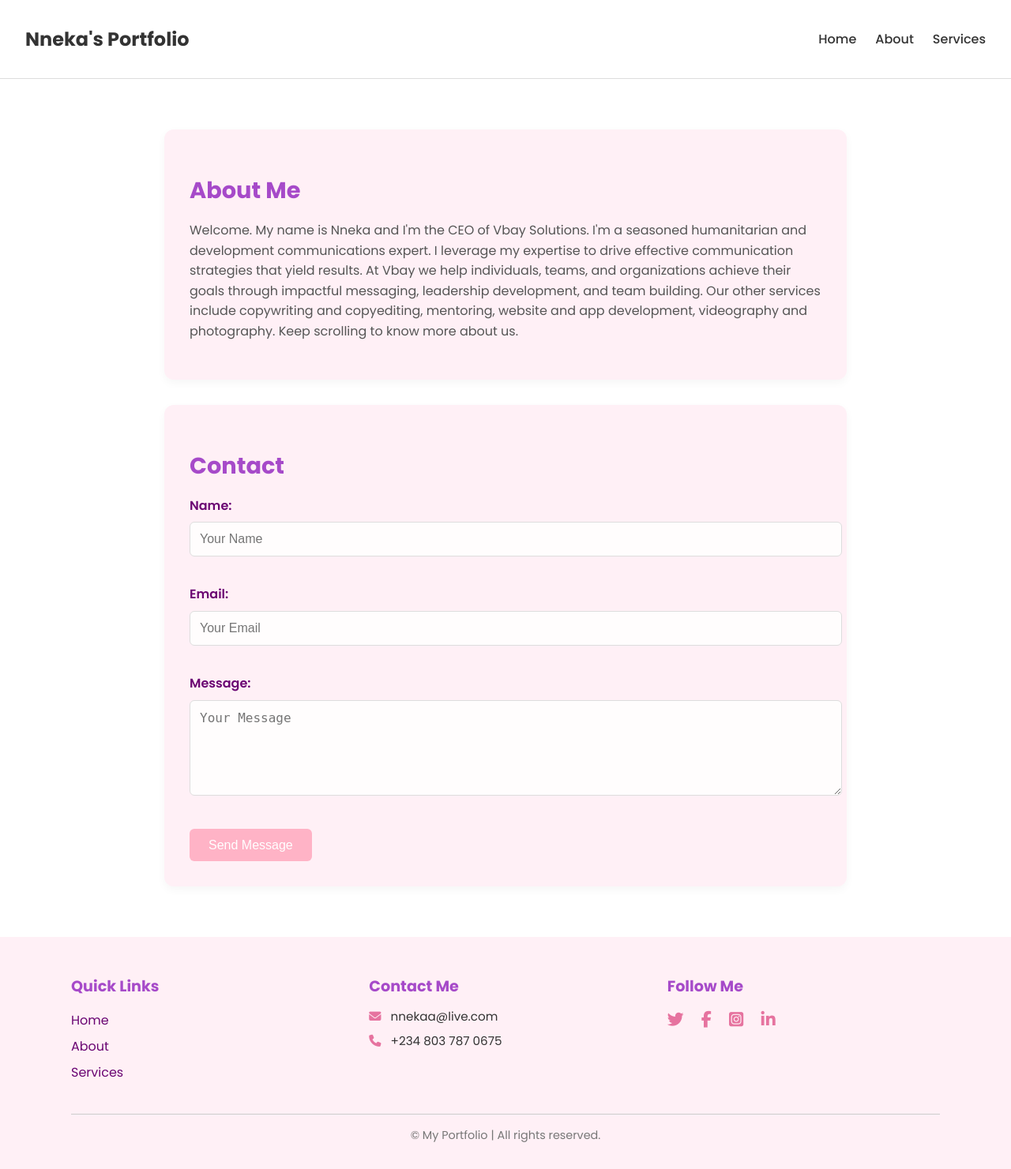
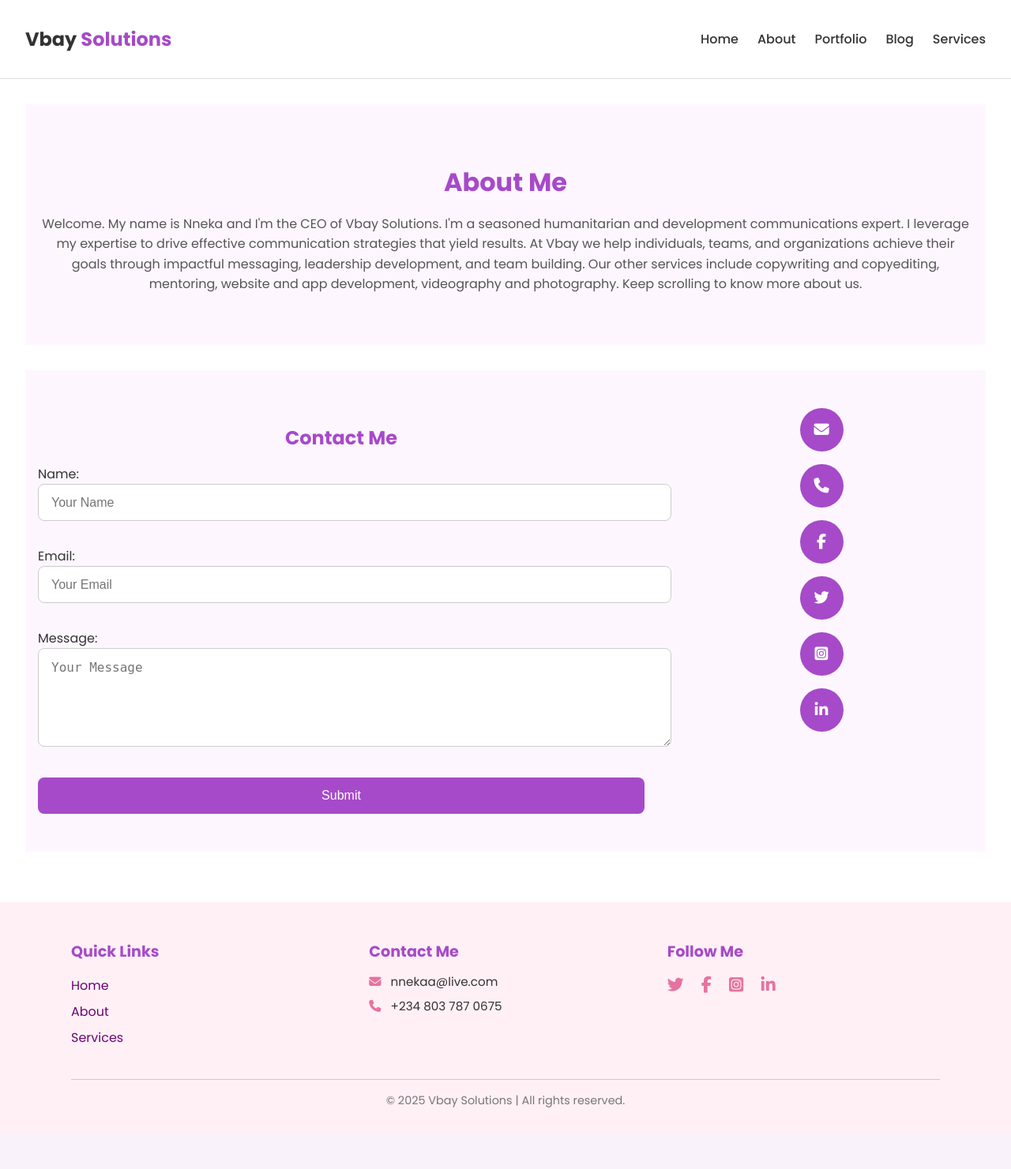
Before and after one commit to githuber-234/Vbay-Solutions, a Django app: page /about/ in a window 1280 px wide. Shown: the whole page at 79% size. After the commit the page ends 1403 px from the top, so only its background shows below. Run offline with Django 5.2, Linux system fonts and the light colour scheme.

Commit message:
Add files via upload

```diff
--- a/manage.py
+++ b/manage.py
@@ -6,7 +6,7 @@ import sys
 
 def main():
     """Run administrative tasks."""
-    os.environ.setdefault('DJANGO_SETTINGS_MODULE', 'nneka_portfolio.settings')
+    os.environ.setdefault('DJANGO_SETTINGS_MODULE', 'vbaysolutions.settings')
     try:
         from django.core.management import execute_from_command_line
     except ImportError as exc:
--- a/portfolio/static/portfolio/about.css
+++ b/portfolio/static/portfolio/about.css
@@ -1,62 +1,135 @@
-.section {
-  padding: 2rem;
-  margin: 2rem auto;
-  max-width: 800px;
-  background-color: #fff0f6;
-  border-radius: 12px;
-  box-shadow: 0 4px 12px rgba(0, 0, 0, 0.04);
+.about {
+  padding: 3rem 1rem;
+  margin: auto;
+  text-align: center;
+  background-color: #fef6ff;
 }
 
-.section h2 {
+.about h2 {
+  font-size: 2rem;
+  margin-bottom: 1rem;
   color: #a64ac9;
-  font-size: 1.8rem;
-  margin-bottom: 1rem;
 }
 
-.section p {
+.about p {
   font-size: 1rem;
   line-height: 1.6;
   color: #555;
 }
 
-form {
-  margin-top: 1rem;
+.contact {
+  display: flex;
+  flex-wrap: wrap;
+  gap: 2rem;
+  padding: 3rem 1rem;
+  margin: 2rem auto;
+  background: #fef6ff;
 }
 
-form label {
-  display: block;
-  margin-bottom: 0.5rem;
-  font-weight: 600;
-  color: #6a0572;
+/* Left side (Form) */
+.contact-left {
+  flex: 2;
 }
 
-form input,
-form textarea {
-  width: 100%;
-  padding: 0.75rem;
-  margin-bottom: 1.2rem;
-  border: 1px solid #ddd;
-  border-radius: 6px;
-  font-size: 1rem;
-  background-color: #fffdfd;
+.contact-form-head h2 {
+  margin-bottom: 1rem;
+  color: #a64ac9;
+  text-align: center;
 }
 
-form textarea {
+/* Form fields */
+.form-control {
+  width: 100%;
+  padding: 0.85rem 1rem;
+  border: 1px solid #ccc;
+  border-radius: 8px;
+  font-size: 1rem;
+  background: #fff;
+  outline: none;
+  margin-bottom: 1rem;
+  transition: all 0.3s ease;
+}
+
+.form-control:focus {
+  border-color: #a64ac9;
+  box-shadow: 0 0 6px rgba(106, 90, 205, 0.3);
+}
+
+textarea.form-control {
   resize: vertical;
 }
 
-/* Submit Button */
-form button {
-  background-color: #ffb3c6;
+/* Submit button */
+.contact-btn {
+  background: #a64ac9;
   color: #fff;
+  padding: 0.9rem;
   border: none;
-  padding: 0.7rem 1.5rem;
+  border-radius: 8px;
   font-size: 1rem;
-  border-radius: 6px;
+  font-weight: 500;
   cursor: pointer;
-  transition: background-color 0.2s ease;
+  transition: transform 0.2s ease;
+  width: 100%;
 }
 
-form button:hover {
-  background-color: #ff8fa3;
+.contact-btn:hover {
+  transform: scale(1.03);
 }
+
+.contact-right {
+  flex: 1;
+  display: flex;
+  flex-direction: column;
+  align-items: center;
+  gap: 1rem;
+}
+
+.contact-item {
+  display: flex;
+  align-items: center;
+  justify-content: center;
+  width: 55px;
+  height: 55px;
+  border-radius: 50%;
+  background: #a64ac9;
+  color: #fff;
+  font-size: 1.2rem;
+  transition: all 0.3s ease;
+  text-decoration: none;
+}
+
+.contact-item:hover {
+  transform: scale(1.1);
+}
+
+/* --- RESPONSIVE DESIGN --- */
+@media (max-width: 768px) {
+  .contact {
+    flex-direction: column;
+    align-items: center;
+    text-align: center;
+  }
+
+  .contact-right {
+    flex-direction: row;
+    flex-wrap: wrap;
+    justify-content: center;
+  }
+}
+
+@media (max-width: 480px) {
+  .about h2 {
+    font-size: 1.6rem;
+  }
+
+  .about p {
+    font-size: 0.95rem;
+  }
+
+  .contact-item {
+    width: 45px;
+    height: 45px;
+    font-size: 1rem;
+  }
+}
--- a/portfolio/static/portfolio/home.css
+++ b/portfolio/static/portfolio/home.css
@@ -20,7 +20,7 @@
 .hero-text h2 {
   font-size: 2rem;
   margin-bottom: 1rem;
-  color: #a64ac9;;
+  color: #a64ac9;
 }
 
 .hero-text p {
--- a/portfolio/static/portfolio/main.css
+++ b/portfolio/static/portfolio/main.css
@@ -3,6 +3,10 @@ body {
   font-family: "Poppins", 'Segoe UI', sans-serif;
   background-color: #fff0f6;
   color: #a64ac9;;
+}
+
+.logo-span {
+  color: #a64ac9;
 }
 
 .site-header {
--- a/portfolio/static/portfolio/services.css
+++ b/portfolio/static/portfolio/services.css
@@ -1,9 +1,8 @@
 .section {
-  padding: 2rem;
+  padding: 3rem 1rem;
   background-color: #fef6ff;
   margin-bottom: 2rem;
-  border-radius: 12px;
-  box-shadow: 0 2px 8px rgba(0, 0, 0, 0.04);
+
 }
 
 .section h2 {
--- a/portfolio/templates/portfolio/about.html
+++ b/portfolio/templates/portfolio/about.html
@@ -4,25 +4,52 @@
   type="text/css"
   href="{% static 'portfolio/about.css' %}"
 />
-<section class="section">
+<section class="about">
   <h2>About Me</h2>
   <p>
-    Welcome. My name is Nneka and I'm the CEO of Vbay Solutions.
-    I'm a seasoned humanitarian and development communications expert. I
-    leverage my expertise to drive effective communication strategies that yield
-    results. At Vbay we help individuals, teams, and organizations achieve their
-    goals through impactful messaging, leadership development, and team
-    building. Our other services include copywriting and copyediting, mentoring,
-    website and app development, videography and photography. Keep scrolling to
-    know more about us.
+    Welcome. My name is Nneka and I'm the CEO of Vbay Solutions. I'm a seasoned
+    humanitarian and development communications expert. I leverage my expertise
+    to drive effective communication strategies that yield results. At Vbay we
+    help individuals, teams, and organizations achieve their goals through
+    impactful messaging, leadership development, and team building. Our other
+    services include copywriting and copyediting, mentoring, website and app
+    development, videography and photography. Keep scrolling to know more about
+    us.
   </p>
 </section>
 
-<section class="section">
-  <h2>Contact</h2>
-  <form method="post">
-    {% csrf_token %} {{ contact_form.as_p }}
-    <button type="submit" name="contact_submit">Send Message</button>
-  </form>
+<section class="contact">
+  <div class="contact-left">
+    <form method="POST">
+      {% csrf_token %}
+      <div class="contact-form-head">
+        <h2>Contact Me</h2>
+      </div>
+      {{ contact_form.as_p }}
+      <button class="contact-btn" name="contact_submit" type="submit">
+        Submit
+      </button>
+    </form>
+  </div>
+  <div class="contact-right">
+    <a href="mailto:ad123eg456@gmail.com" class="contact-item">
+      <i class="fa-solid fa-envelope"></i>
+    </a>
+    <a href="tel:+2348068419918" class="contact-item">
+      <i class="fa-solid fa-phone"></i>
+    </a>
+    <a href="#" class="contact-item" target="_blank">
+      <i class="fa-brands fa-facebook-f"></i>
+    </a>
+    <a href="#" class="contact-item" target="_blank">
+      <i class="fa-brands fa-twitter"></i>
+    </a>
+    <a href="#" class="contact-item" target="_blank">
+      <i class="fa-brands fa-square-instagram"></i>
+    </a>
+    <a href="#" class="contact-item" target="_blank">
+      <i class="fa-brands fa-linkedin-in"></i>
+    </a>
+  </div>
 </section>
 {% endblock %}
--- a/portfolio/templates/portfolio/base.html
+++ b/portfolio/templates/portfolio/base.html
@@ -4,7 +4,7 @@
   <head>
     <meta charset="UTF-8" />
     <meta name="viewport" content="width=device-width, initial-scale=1.0" />
-    <title>Nneka Portfolio</title>
+    <title>Vbay Solutions</title>
     <link
       rel="stylesheet"
       type="text/css"
@@ -25,19 +25,23 @@
   </head>
   <body>
     <header class="site-header">
-      <h1 class="logo">Nneka's Portfolio</h1>
+      <h1 class="logo">Vbay<span class="logo-span"> Solutions</span></h1>
 
       <button class="menu-toggle" id="menu-toggle">&#9776;</button>
 
       <nav class="nav-links" id="nav-links">
         <a href="{% url 'home' %}">Home</a>
         <a href="{% url 'about' %}">About</a>
+        <a href="{% url 'portfolio' %}">Portfolio</a>
+        <a href="{% url 'blog' %}">Blog</a>
         <a href="{% url 'services' %}">Services</a>
       </nav>
     </header>
     <div class="mobile-nav hidden" id="mobile-nav">
       <a href="{% url 'home' %}">Home</a>
       <a href="{% url 'about' %}">About</a>
+      <a href="{% url 'portfolio' %}">Portfolio</a>
+      <a href="{% url 'blog' %}">Blog</a>
       <a href="{% url 'services' %}">Services</a>
     </div>
     <div class="main-content">{% block content %}{% endblock %}</div>
@@ -74,7 +78,7 @@
           </div>
         </div>
         <div class="footer-bottom">
-          &copy; My Portfolio | All rights reserved.
+          &copy; 2025 Vbay Solutions | All rights reserved.
         </div>
       </div>
     </footer>
--- a/portfolio/urls.py
+++ b/portfolio/urls.py
@@ -1,8 +1,11 @@
 from django.urls import path
-from .views import (HomeView, ServicesView, AboutView)
+from .views import (HomeView, ServicesView, AboutView, PortfolioView,
+                    BlogView)
 
 urlpatterns = [
     path('', HomeView.as_view(), name='home'),
     path('services/', ServicesView.as_view(), name='services'),
     path('about/', AboutView.as_view(), name='about'),
+    path('projects/', PortfolioView.as_view(), name='portfolio'),
+    path('blog/', BlogView.as_view(), name='blog'),
 ]
--- a/portfolio/views.py
+++ b/portfolio/views.py
@@ -8,10 +8,8 @@ from .models import Project
 class HomeView(TemplateView):
     template_name = 'portfolio/home.html'
 
-class ServicesView(ListView):
-    model = Project
+class ServicesView(TemplateView):
     template_name = 'portfolio/services.html'
-    context_object_name = 'projects'
 
 class AboutView(FormView):
     template_name = 'portfolio/about.html'
@@ -42,3 +40,11 @@ class AboutView(FormView):
                 context['contact_form'] = form
 
         return render(request, self.template_name, context)
+
+class PortfolioView(ListView):
+    model = Project
+    context_object_name = 'projects'
+    template_name = 'portfolio/portfolio.html'
+
+class BlogView(TemplateView):
+    template_name = 'portfolio/blog.html'
```
Also changed, not shown: portfolio/static/portfolio/blog.css (added, +20 -0 lines), portfolio/static/portfolio/portfolio.css (added, +70 -0 lines), portfolio/templates/portfolio/blog.html (added, +14 -0 lines), portfolio/templates/portfolio/home.html (+0 -10 lines), portfolio/templates/portfolio/portfolio.html (added, +18 -0 lines), portfolio/templates/portfolio/services.html (+1 -15 lines).
